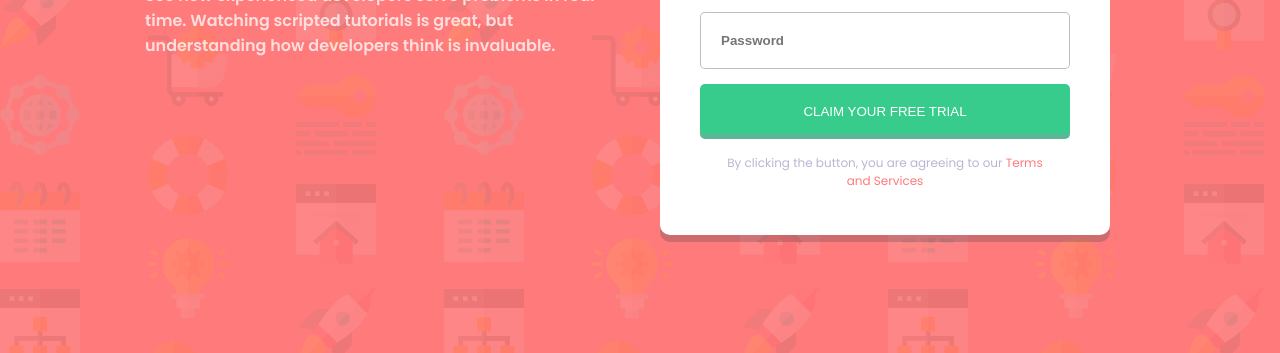
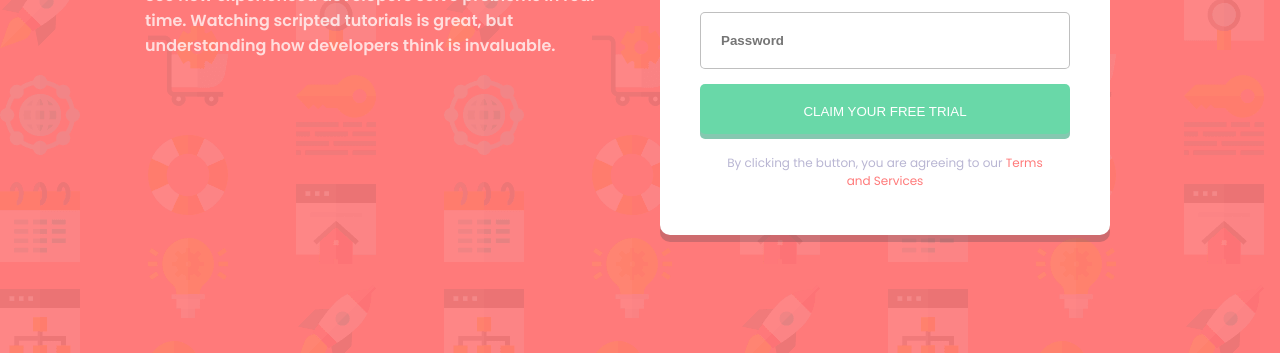
Before and after one commit to Brian-Lin-2/frontend-mentor-sign-up-form, a plain HTML site: page index.html in a window 1280 px wide. In both pictures the pointer is over the button "CLAIM YOUR FREE TRIAL". Shown: the part 447-800 px from the top of the page. Drawn offline with Linux system fonts and the light colour scheme.

Commit message:
Add active state

```diff
--- a/styles.css
+++ b/styles.css
@@ -171,4 +171,9 @@ body {
     .signUp {
         padding: 40px;
     }
+
+    .signUp__button:hover {
+        cursor: pointer;
+        opacity: 0.75;
+    }
 }
```
